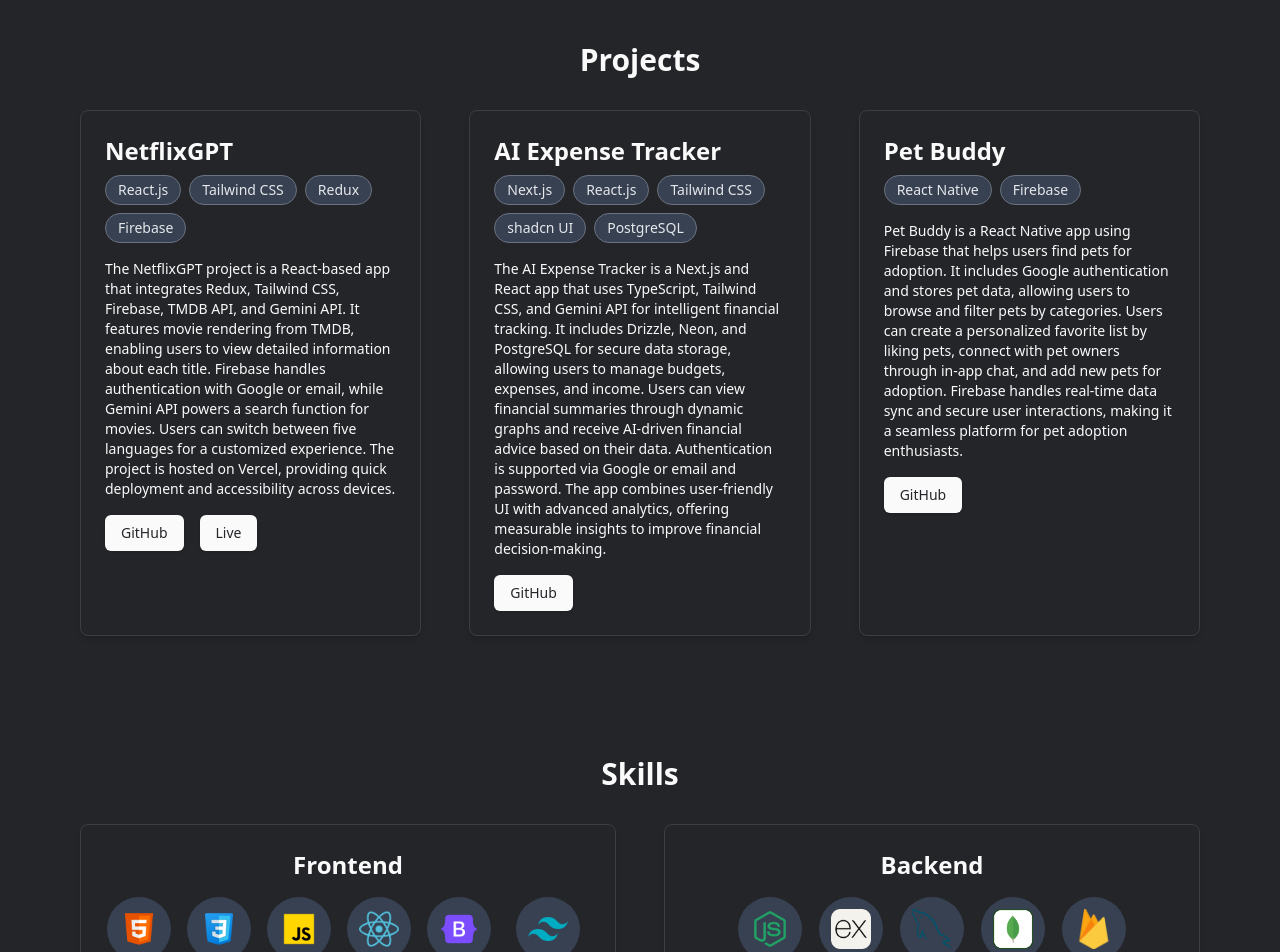
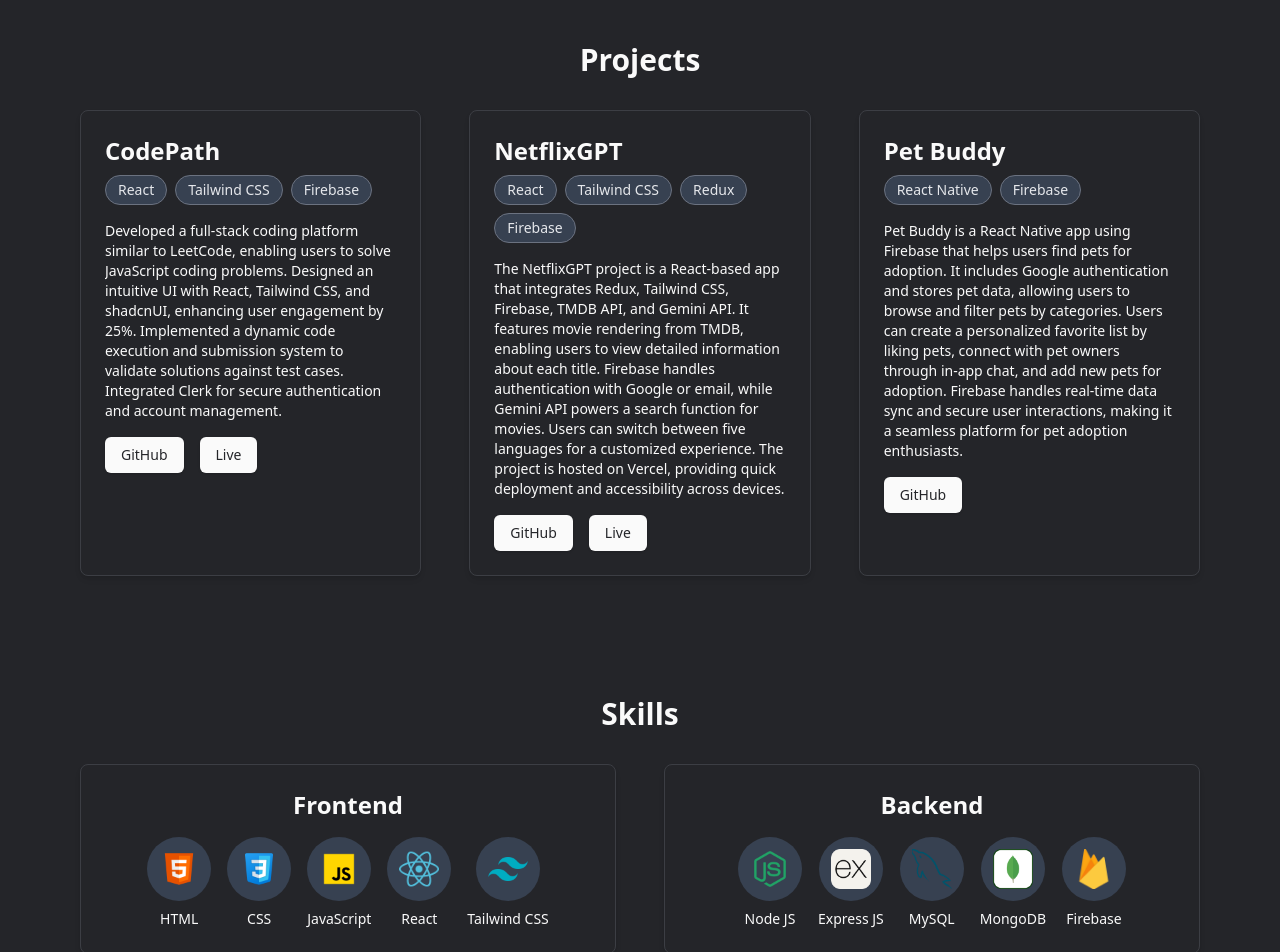
Before and after one commit to dDeepak26/portfolio, a React (Vite) app: page / in a window 1280 px wide. Shown: the part 700-1652 px from the top of the page. Built offline with nearby package versions, Linux system fonts and the light colour scheme.

Commit message:
chore: data

```diff
--- a/src/data/data.ts
+++ b/src/data/data.ts
@@ -2,19 +2,32 @@
   name: "Deepak Durgam",
   bio: "Motivated fresher with a passion for web and mobile development. Eager to grow as a Full Stack Developer, adapt to challenges, and continuously improve. Skilled in problem-solving and teamwork, ready to contribute to dynamic teams and modern frameworks.",
   resumeLink:
-    "https://drive.google.com/file/d/1hkNYqkFQIyEZGHKOffR-f2AR0Y1q8kXm/view?usp=sharing",
+    "https://drive.google.com/file/d/17VSP97XdV4kT8ByVx_yjvmjHnMuwcfHG/view?usp=sharing",
 };
 
 export const projectData = [
   {
+    projectName: "CodePath",
+    techStack: {
+      1: "React",
+      2: "Tailwind CSS",
+      3: "Firebase",
+    },
+    description:
+      "Developed a full-stack coding platform similar to LeetCode, enabling users to solve JavaScript coding problems. Designed an intuitive UI with React, Tailwind CSS, and shadcnUI, enhancing user engagement by 25%. Implemented a dynamic code execution and submission system to validate solutions against test cases. Integrated Clerk for secure authentication and account management.",
+    firstButton: "GitHub",
+    firstButtonLink: "https://github.com/dDeepak26/CodePath.git",
+    secondButton: "Live",
+    secondButtonLink: "https://codepath.netlify.app/",
+  },
+  {
     projectName: "NetflixGPT",
     techStack: {
-      1: "React.js",
+      1: "React",
       2: "Tailwind CSS",
       3: "Redux",
       4: "Firebase",
     },
-    image: "Netflix.png",
     description:
       "The NetflixGPT project is a React-based app that integrates Redux, Tailwind CSS, Firebase, TMDB API, and Gemini API. It features movie rendering from TMDB, enabling users to view detailed information about each title. Firebase handles authentication with Google or email, while Gemini API powers a search function for movies. Users can switch between five languages for a customized experience. The project is hosted on Vercel, providing quick deployment and accessibility across devices.",
     firstButton: "GitHub",
@@ -23,27 +36,11 @@
     secondButtonLink: "https://netflix-gpt-ddeepak26s-projects.vercel.app/",
   },
   {
-    projectName: "AI Expense Tracker",
-    techStack: {
-      1: "Next.js",
-      2: "React.js",
-      3: "Tailwind CSS",
-      4: "shadcn UI",
-      5: "PostgreSQL",
-    },
-    image: "ai-expense-tracker.png",
-    description:
-      "The AI Expense Tracker is a Next.js and React app that uses TypeScript, Tailwind CSS, and Gemini API for intelligent financial tracking. It includes Drizzle, Neon, and PostgreSQL for secure data storage, allowing users to manage budgets, expenses, and income. Users can view financial summaries through dynamic graphs and receive AI-driven financial advice based on their data. Authentication is supported via Google or email and password. The app combines user-friendly UI with advanced analytics, offering measurable insights to improve financial decision-making.",
-    firstButton: "GitHub",
-    firstButtonLink: "https://github.com/dDeepak26/ai-expense-tracker.git",
-  },
-  {
     projectName: "Pet Buddy",
     techStack: {
       1: "React Native",
       2: "Firebase",
     },
-    image: "Ekart.png",
     description:
       "Pet Buddy is a React Native app using Firebase that helps users find pets for adoption. It includes Google authentication and stores pet data, allowing users to browse and filter pets by categories. Users can create a personalized favorite list by liking pets, connect with pet owners through in-app chat, and add new pets for adoption. Firebase handles real-time data sync and secure user interactions, making it a seamless platform for pet adoption enthusiasts.",
     firstButton: "GitHub",
@@ -67,10 +64,8 @@
       HTML: "HTML.png",
       CSS: "CSS.png",
       JavaScript: "JavaScript.png",
-      "React JS": "React JS.png",
-      Bootstrap: "Bootstrap.png",
+      React: "React JS.png",
       "Tailwind CSS": "Tailwind CSS.png",
-      "Material UI": "Material UI.png",
     },
   },
   {
@@ -109,7 +104,7 @@
     universityImage: "MUMBAI.jpg",
     university: "Mumbai University",
     batch: "2023-25",
-    grade: "9.24 SGPA",
+    grade: "9.04 SGPA",
   },
   {
     degree: "Bachelor of Computer Applications",
```
